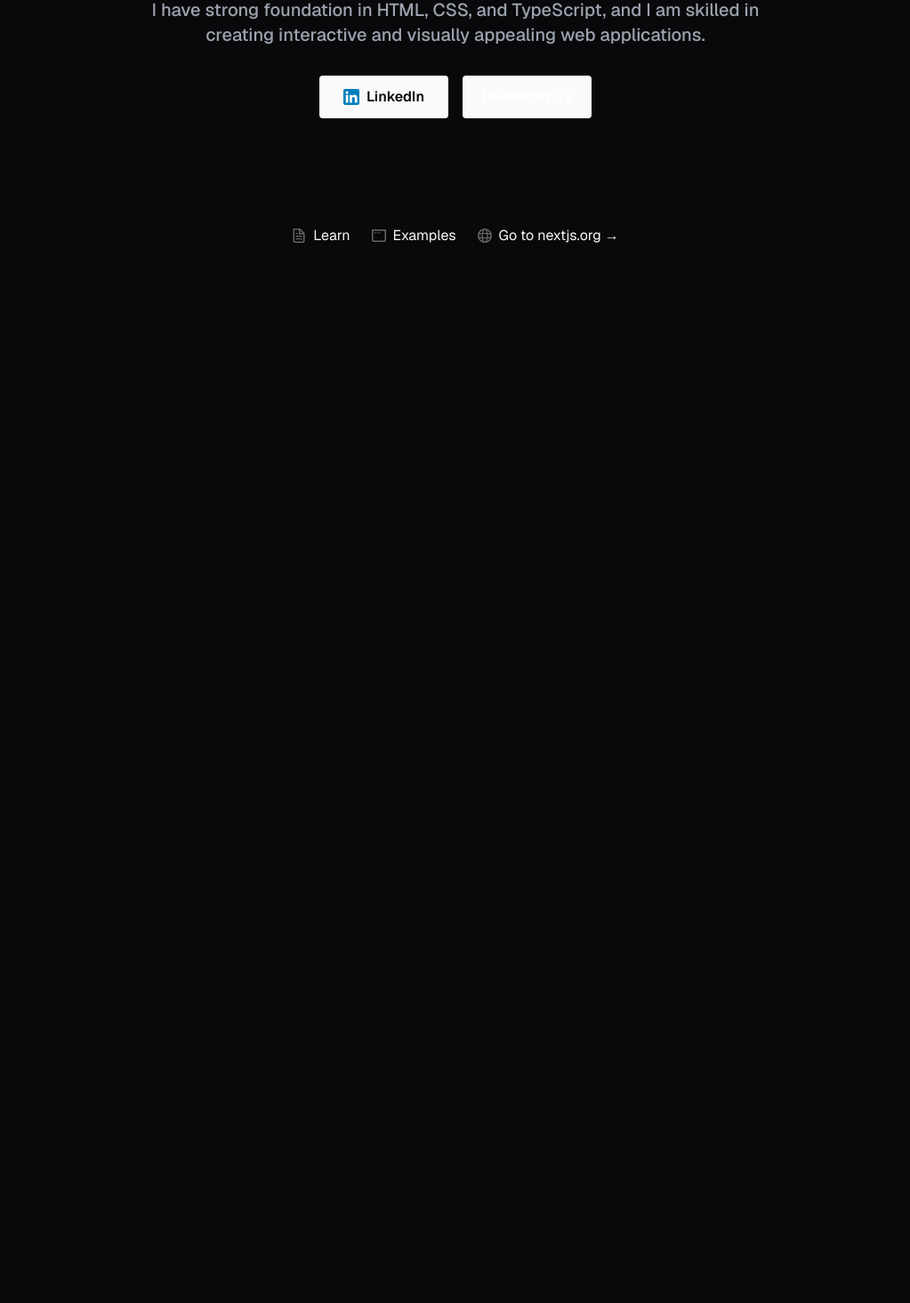
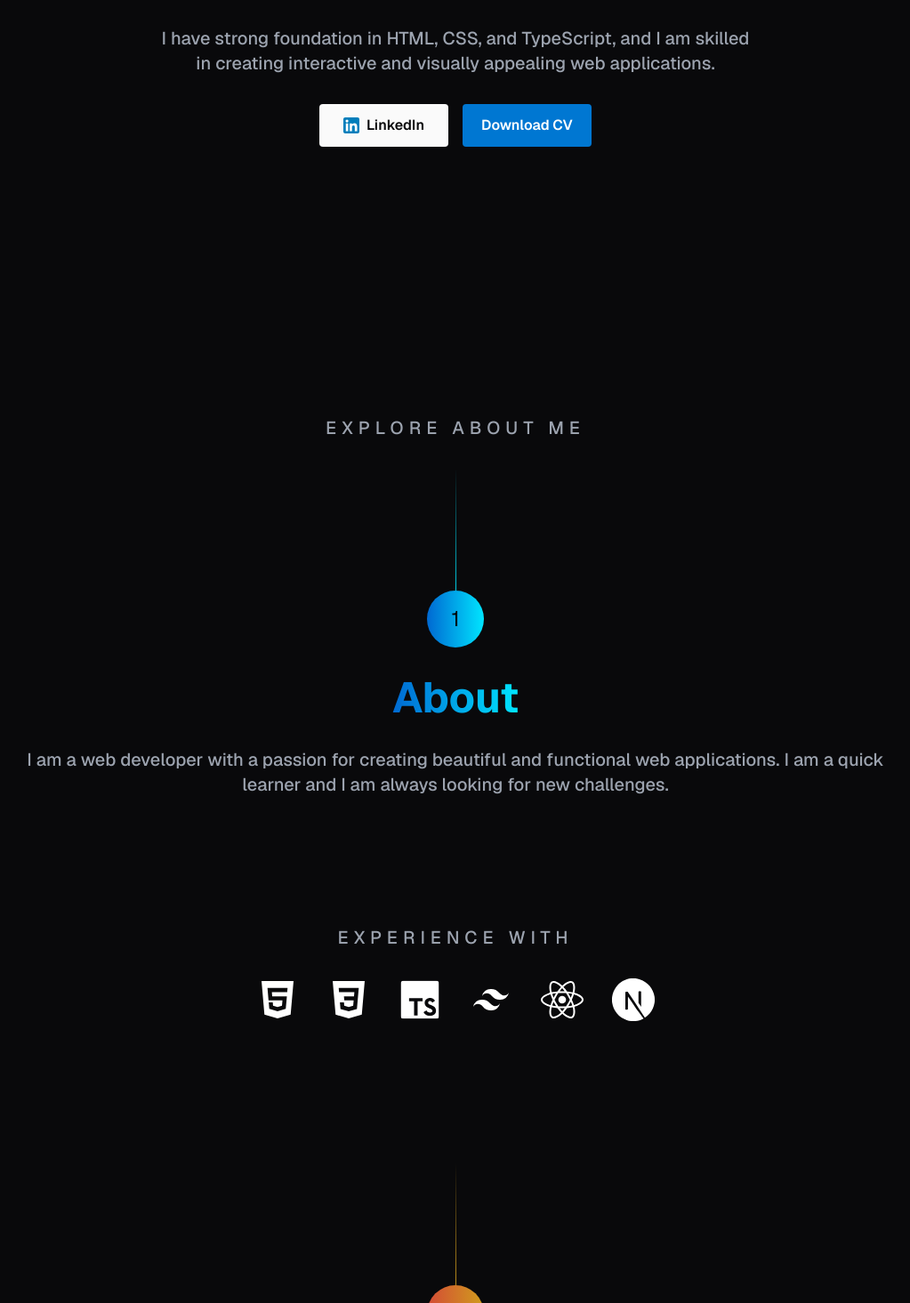
Before and after one commit to wpiyaphon/portfolio, a Next.js app: page / in a window 1280 px wide. Shown: the part 445-1910 px from the top of the page at 89% size, without its empty margins (128-1151 px from the left). Before the commit the page ends 800 px from the top, so only its background shows below. Built offline with nearby package versions, Linux system fonts and the light colour scheme.

Commit message:
feat: add vertical and refactor to title line

```diff
--- a/app/globals.css
+++ b/app/globals.css
@@ -62,25 +62,38 @@
   * {
     @apply border-border;
   }
+
   body {
     @apply bg-background text-foreground;
   }
+
+  /* -- Heading -- */
   h1 {
     @apply text-3xl sm:text-5xl xl:text-6xl font-bold;
   }
+
   h2 {
     @apply text-2xl sm:text-4xl xl:text-5xl font-semibold;
   }
+
   h3 {
     @apply text-xl sm:text-3xl xl:text-4xl font-medium;
   }
+
   h4 {
     @apply text-lg sm:text-2xl xl:text-3xl font-medium;
   }
+
   h5 {
     @apply text-base sm:text-xl xl:text-2xl font-medium;
   }
+
   h6 {
     @apply text-sm sm:text-lg xl:text-xl font-medium;
   }
+
+  /* -- Custom -- */
+  .vertical-section-line {
+    @apply h-[150px] w-[1px] inline-block bg-gradient-to-b z-0;
+  }
 }
--- a/app/page.tsx
+++ b/app/page.tsx
@@ -1,8 +1,13 @@
+import TitleLine from "@/components/title-line"
 import Image from "next/image"
+
+const ICON_SIZE = 48
 
 export default function Home() {
   return (
-    <div className="grid grid-rows-[20px_1fr_20px] items-center justify-items-center min-h-screen p-8 pb-20 gap-16 sm:p-20 font-[family-name:var(--font-geist-sans)]">
+    <div className="p-8 font-[family-name:var(--font-geist-sans)]">
+      {/* -- Hero -- */}
+      <section className="flex items-center justify-center min-h-screen pb-20 sm:p-20">
         <main className="flex flex-col gap-8 row-start-2 items-center">
           <Image
             className="dark:invert"
@@ -20,9 +25,8 @@ export default function Home() {
             {" "}
             <span className="text-transparent bg-gradient-to-tr from-[#008DD2] to-[#01B2EB] bg-clip-text">React</span>
           </h1>
-        <h6 className="text-center text-gray-400">
+          <h6 className="text-center text-gray-400 max-w-2xl">
             I have strong foundation in HTML, CSS, and TypeScript, and I am skilled in
-          <br />
             creating interactive and visually appealing web applications.
           </h6>
 
@@ -42,7 +46,7 @@ export default function Home() {
               LinkedIn
             </a>
             <a
-            className="rounded-sm border bg-[#0077d2] font-semibold text-white border-solid border-transparent transition-colors flex items-center justify-center bg-foreground text-background gap-2 hover:bg-[#383838] dark:hover:bg-[#0066d2] text-sm sm:text-base h-10 sm:h-12 px-4 sm:px-5 sm:min-w-[145px]"
+              className="rounded-sm border bg-[#0077d2] font-semibold text-white border-solid border-transparent transition-colors flex items-center justify-center text-background gap-2 hover:bg-[#383838] dark:hover:bg-[#0066d2] text-sm sm:text-base h-10 sm:h-12 px-4 sm:px-5 sm:min-w-[145px]"
               href="https://nextjs.org/docs?utm_source=create-next-app&utm_medium=appdir-template-tw&utm_campaign=create-next-app"
               target="_blank"
               rel="noopener noreferrer"
@@ -51,53 +55,29 @@ export default function Home() {
             </a>
           </div>
         </main>
-      <footer className="row-start-3 flex gap-6 flex-wrap items-center justify-center">
-        <a
-          className="flex items-center gap-2 hover:underline hover:underline-offset-4"
-          href="https://nextjs.org/learn?utm_source=create-next-app&utm_medium=appdir-template-tw&utm_campaign=create-next-app"
-          target="_blank"
-          rel="noopener noreferrer"
-        >
-          <Image
-            aria-hidden
-            src="/file.svg"
-            alt="File icon"
-            width={16}
-            height={16}
-          />
-          Learn
-        </a>
-        <a
-          className="flex items-center gap-2 hover:underline hover:underline-offset-4"
-          href="https://vercel.com/templates?framework=next.js&utm_source=create-next-app&utm_medium=appdir-template-tw&utm_campaign=create-next-app"
-          target="_blank"
-          rel="noopener noreferrer"
-        >
-          <Image
-            aria-hidden
-            src="/window.svg"
-            alt="Window icon"
-            width={16}
-            height={16}
-          />
-          Examples
-        </a>
-        <a
-          className="flex items-center gap-2 hover:underline hover:underline-offset-4"
-          href="https://nextjs.org?utm_source=create-next-app&utm_medium=appdir-template-tw&utm_campaign=create-next-app"
-          target="_blank"
-          rel="noopener noreferrer"
-        >
-          <Image
-            aria-hidden
-            src="/globe.svg"
-            alt="Globe icon"
-            width={16}
-            height={16}
-          />
-          Go to nextjs.org →
-        </a>
-      </footer>
+      </section>
+
+      {/* -- About -- */}
+      <section className=" pb-20 sm:p-20 text-center">
+        <h6 className="text-gray-400 mb-8 tracking-widest">EXPLORE ABOUT ME</h6>
+        <TitleLine number={1} title="About" subtitle="I am a web developer with a passion for creating beautiful and functional web applications. I am a quick learner and I am always looking for new challenges." />
+
+        <h6 className="text-gray-400 text-center tracking-widest mb-8">EXPERIENCE WITH</h6>
+        <div className="flex justify-center gap-8 dark:invert">
+          <Image src="/html.svg" alt="HTML" width={ICON_SIZE} height={ICON_SIZE} />
+          <Image src="/css.svg" alt="CSS" width={ICON_SIZE} height={ICON_SIZE} />
+          <Image className="rounded-sm scale-90" src="/typescript.svg" alt="TypeScript" width={ICON_SIZE} height={ICON_SIZE} />
+          <Image src="/tailwind-css.svg" alt="Tailwind CSS" width={ICON_SIZE} height={ICON_SIZE} />
+          <Image src="/react.svg" alt="React" width={ICON_SIZE} height={ICON_SIZE} />
+          <Image src="/next-js.svg" alt="Next.js" width={ICON_SIZE} height={ICON_SIZE} />
         </div>
+      </section>
+
+      {/* -- Work Experience -- */}
+      <section className=" pb-20 sm:p-20 text-center">
+        <TitleLine number={2} title="My Experience" color="orange" />
+      </section>
+    </div>
+
   )
 }
--- /dev/null
+++ b/components/title-line.tsx
@@ -0,0 +1,41 @@
+import React from "react"
+
+// ----------------------------------------------------------------------
+
+type TitleColorVariants = "blue" | "purple" | "orange"
+
+type TitleLineProps = {
+  number: number
+  title: string
+  subtitle?: string
+  color?: TitleColorVariants
+}
+
+const TITLE_GRADIENT_COLORS: Record<TitleColorVariants, { from: string, to: string }> = {
+  blue: { from: "from-[#0069d2]", to: "to-[#00e5ff]" },
+  orange: { from: "from-[#d44b36]", to: "to-[#d09d1d]" },
+  purple: { from: "from-[#8e339c]", to: "to-[#e90681]" },
+}
+
+// ----------------------------------------------------------------------
+
+export default function TitleLine({ color = "blue", number, subtitle, title }: TitleLineProps) {
+  return (
+    <div className="grid grid-flow-row gap-8 text-center justify-center mb-36">
+      <div>
+        <div className={`vertical-section-line from-transparent ${TITLE_GRADIENT_COLORS[color].to}`} />
+        <div className={`relative bg-gradient-to-r ${TITLE_GRADIENT_COLORS[color].from} ${TITLE_GRADIENT_COLORS[color].to} rounded-full bg-gray-400 w-16 h-16 mx-auto mt-[-20px] z-10 flex items-center text-center`}>
+          <p className="text-black text-2xl w-full">{number}</p>
+        </div>
+      </div>
+      <h2 className={`mx-auto font-bold text-transparent bg-clip-text bg-gradient-to-r ${TITLE_GRADIENT_COLORS[color].from} ${TITLE_GRADIENT_COLORS[color].to}`}>
+        {title}
+      </h2>
+      {subtitle && (
+        <h6 className=" text-gray-400 max-w-5xl ">
+          {subtitle}
+        </h6>
+      )}
+    </div>
+  )
+}
--- a/tailwind.config.ts
+++ b/tailwind.config.ts
@@ -58,6 +58,9 @@ export default {
           foreground: "hsl(var(--secondary-foreground))",
         },
       },
+      letterSpacing: {
+        widest: "0.3em",
+      },
     },
   },
 } satisfies Config
```
Lines whose indentation alone changed are shown as unchanged.
